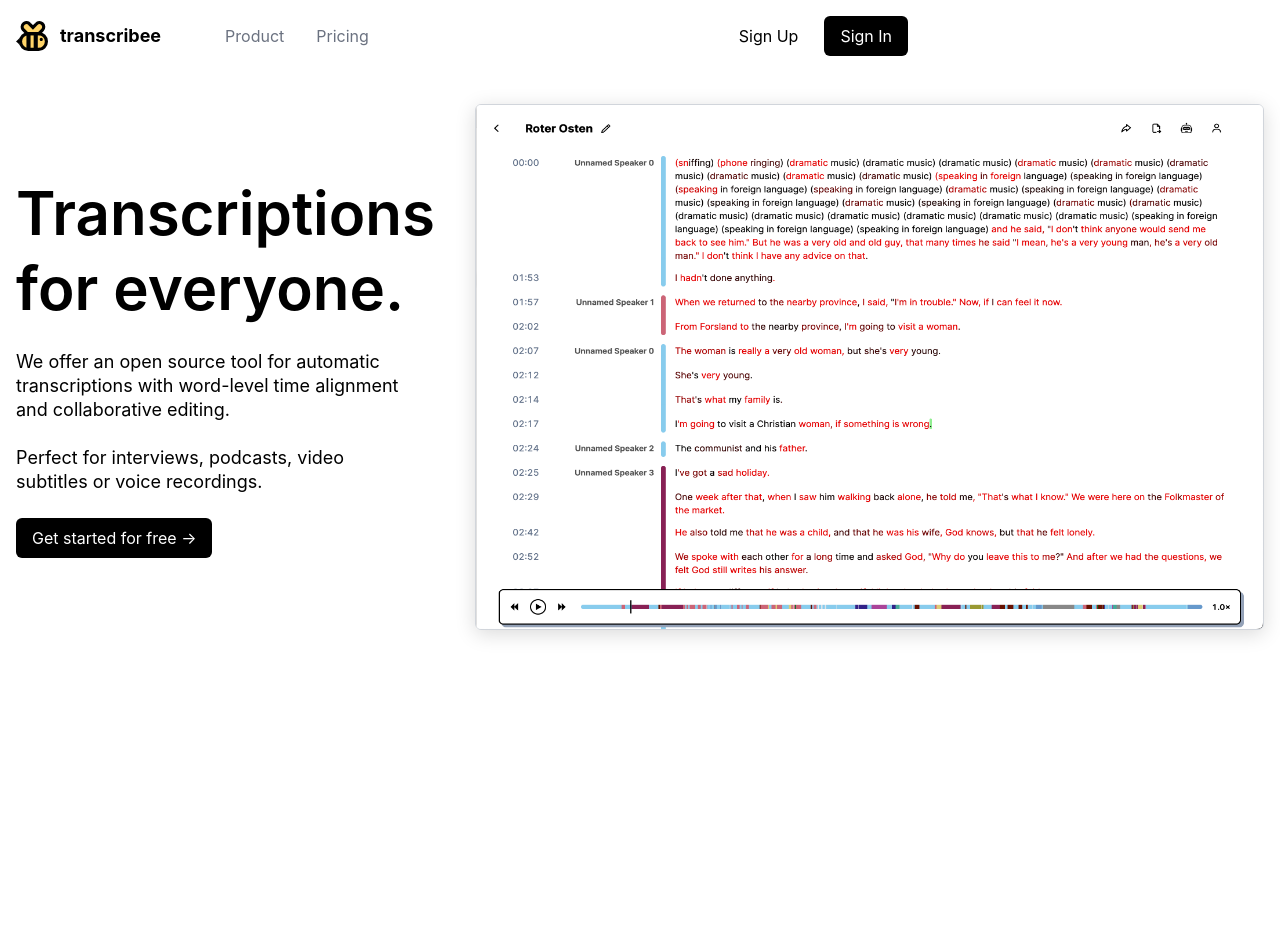
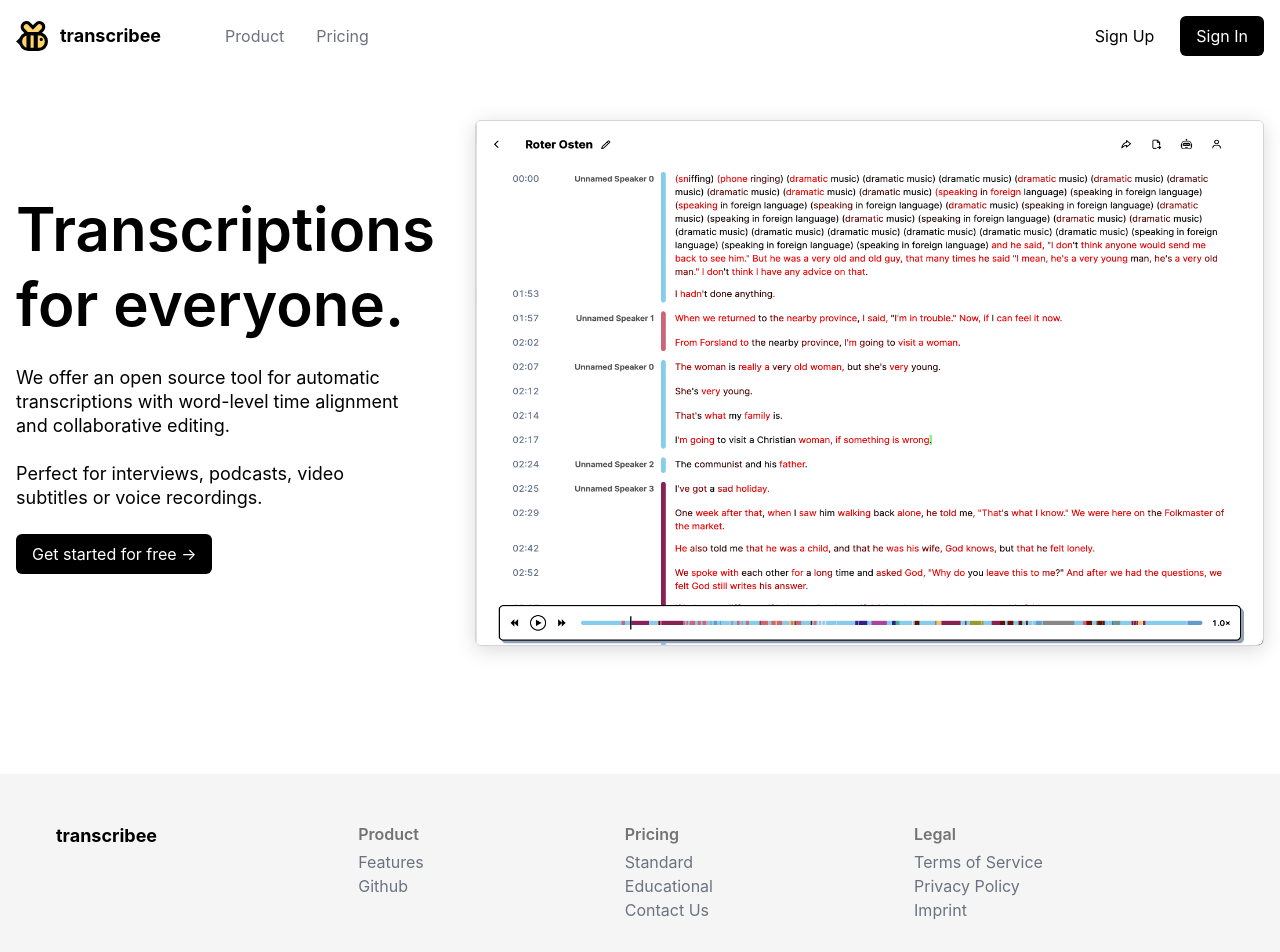
Before and after one commit to bugbakery/transcribee-website, a Next.js app: page / in a window 1280 px wide. Shown: the top 952 px of the page. Before the commit the page ends 800 px from the top, so only its background shows below. Built offline with nearby package versions, Linux system fonts and the light colour scheme.

Commit message:
add footer

```diff
--- a/src/components/Page.tsx
+++ b/src/components/Page.tsx
@@ -5,18 +5,20 @@ import { FaBars } from 'react-icons/fa';
 import { AiOutlineClose } from 'react-icons/ai';
 
 import LogoSrc from '../assets/transcribee-logo.svg';
+import { ComponentProps } from 'react';
 
 const NavLink = ({
   children,
   href,
   className,
+  ...props
 }: {
   children: React.ReactNode;
   href: string;
   className?: string;
-}) => (
+} & ComponentProps<typeof Link>) => (
   <li>
-    <Link href={href} className={clsx('text-gray-500 hover:text-black hover:underline', className)}>
+    <Link href={href} className={clsx('text-gray-500 hover:text-black hover:underline', className)} {...props}>
       {children}
     </Link>
   </li>
@@ -38,7 +40,8 @@ function MainNav() {
           Pricing
         </NavLink>
       </ul>
-      <ul className="hidden md:flex gap-2.5 items-center">
+
+      <ul className="hidden md:flex gap-2.5 items-center order-last">
         <li>
           <a
             href="https://transcribee.net/signup"
@@ -60,25 +63,17 @@ function MainNav() {
   );
 }
 
-function SidebarNavButton() {
-  return (
-    <label
-      htmlFor="menu-checkbox"
-      className="w-5 h-5 md:hidden flex items-center justify-center opacity-60 hover:opacity-100 cursor-pointer"
-    >
-      <FaBars className="w-full h-full" />
-    </label>
-  );
-}
-
 function SidebarMenu() {
   return (
-    <>
-      <input type="checkbox" name="" id="menu-checkbox" className="peer opacity-0 w-0 h-0" />
+    <div>
       <label
         htmlFor="menu-checkbox"
-        className="fixed top-0 bottom-0 left-0 w-full pointer-events-none peer-checked:pointer-events-auto bg-black peer-checked:w-full opacity-0 peer-checked:opacity-50 transition-opacity duration-300"
-      />
+        className="w-6 h-6 mt-5 md:hidden flex items-center justify-center opacity-60 hover:opacity-100 cursor-pointer"
+      >
+        <FaBars className="w-full h-full" />
+      </label>
+
+      <input type="checkbox" name="" id="menu-checkbox" className="peer opacity-0 w-0 h-0 md:hidden" />
       <div className="fixed flex flex-col right-0 top-0 bottom-0 bg-white p-4 shadow-lg border border-1 border-gray-200 transition-all duration-300 translate-x-[calc(100%+20px)] invisible peer-checked:visible peer-checked:translate-x-0 w-full sm:w-80">
         <label
           htmlFor="menu-checkbox"
@@ -92,25 +87,62 @@ function SidebarMenu() {
           <NavLink href="/pricing">Pricing</NavLink>
         </ul>
       </div>
-    </>
+    </div>
   );
 }
 
 function Navbar() {
   return (
-    <nav className="flex justify-between items-center max-w-7xl mx-auto my-4 px-4">
+    <nav className="flex justify-between items-center w-full max-w-7xl mx-auto my-4 px-4">
       <MainNav />
-      <SidebarNavButton />
       <SidebarMenu />
     </nav>
   );
 }
 
+
+function Footer({ }) {
+  return (
+    <footer className='bg-neutral-100  py-12 px-10 mt-20'>
+      <div className='flex flex-row gap-5 flex-wrap max-w-7xl mx-auto px-4'>
+        <div className='flex-grow w-full sm:w-[unset]'>
+          <h2 className='font-bold text-lg place-content-evenly'>transcribee</h2>
+        </div>
+        <div className='flex-grow'>
+          <h3 className='font-semibold text-neutral-500'>Product</h3>
+          <ul className='mt-1'>
+            <NavLink href='/'>Features</NavLink>
+            <NavLink target="_blank" href='https://github.com/bugbakery/transcribee'>Github</NavLink>
+          </ul>
+        </div>
+        <div className='flex-grow'>
+          <h3 className='font-semibold text-neutral-500'>Pricing</h3>
+          <ul className='mt-1'>
+            <NavLink href='/pricing'>Standard</NavLink>
+            <NavLink href='/pricing'>Educational</NavLink>
+            <NavLink href='/contact'>Contact Us</NavLink>
+          </ul>
+        </div>
+        <div className='flex-grow'>
+          <h3 className='font-semibold text-neutral-500'>Legal</h3>
+          <ul className='mt-1'>
+            <NavLink target="_blank" href='https://transcribee.net/page/tos'>Terms of Service</NavLink>
+            <NavLink target="_blank" href='https://transcribee.net/page/privacy'>Privacy Policy</NavLink>
+            <NavLink target="_blank" href='/contact'>Imprint</NavLink>
+          </ul>
+        </div>
+      </div>
+    </footer>
+  )
+}
+
 export function Page({ children }: { children: React.ReactNode }) {
   return (
-    <>
+    <div className='flex flex-col min-h-screen items-stretch place-content-stretch'>
       <Navbar />
-      <div className="max-w-7xl mx-auto px-4">{children}</div>
-    </>
+      <main className="max-w-7xl mx-auto px-4">{children}</main>
+      <div className='flex-grow' />
+      <Footer />
+    </div>
   );
 }
```
Also changed, not shown: 1 other file (tests, documents, lock files or other folders).
